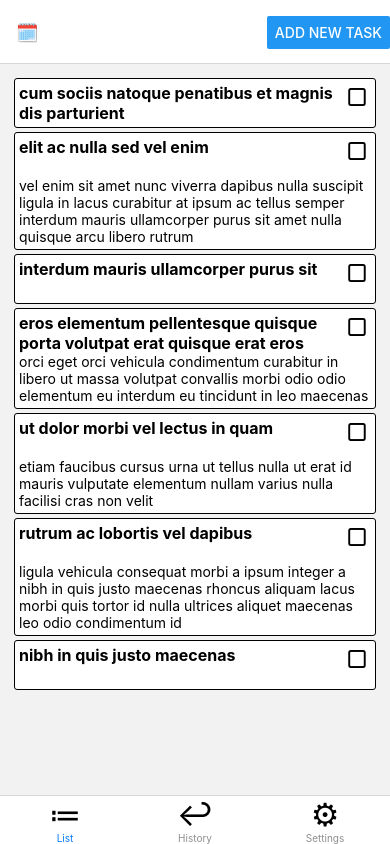
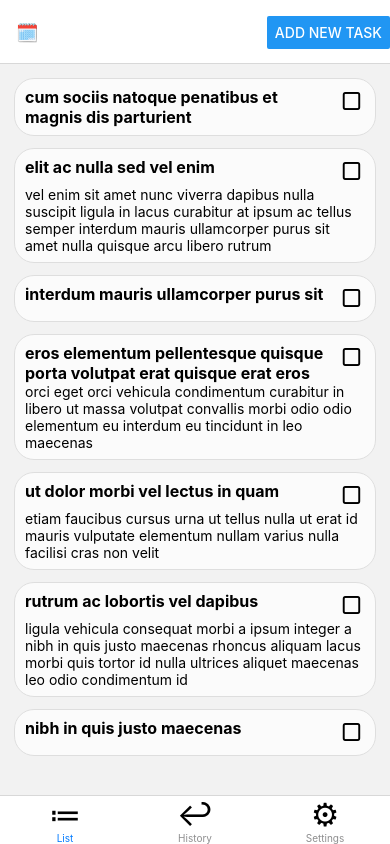
Before and after one commit to diogom10/miraTask, a React Native app: screen /List in a window 390 px wide. Built offline with nearby package versions, Linux system fonts and the light colour scheme.

Commit message:
feat: change style list

```diff
--- a/src/components/TaskView.tsx
+++ b/src/components/TaskView.tsx
@@ -20,18 +20,21 @@ export const TaskView = ({task, onPressCard}: ITaskViewProps) => (
 
 const styles = StyleSheet.create({
   container: {
-    borderColor: 'black',
-    borderRadius: 3,
+    borderColor: '#dedede',
+    borderRadius: 20,
     borderWidth: 1,
     padding: 4,
     margin: 2,
-    backgroundColor: 'white',
+    paddingHorizontal: 10,
+    paddingVertical: 8,
+    backgroundColor: '#fbfbfb',
+    marginBottom: 10,
   },
   mainSection: {
     flexDirection: 'row',
     justifyContent: 'space-between',
     alignItems: 'flex-start',
-    height: 40,
+    minHeight: 20,
   },
   title: {
     fontSize: 16,
```
